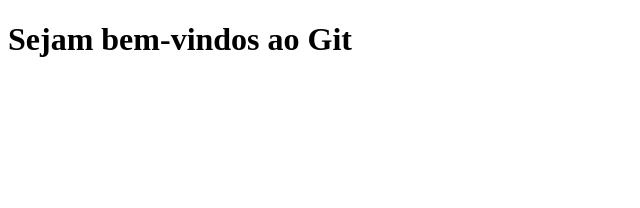
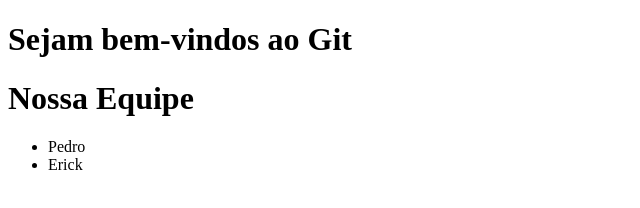
Before and after one commit to rommelcarneiro/git-pmg-cc-m-2021-2, a plain HTML site: page index.html in a window 1280 px wide. Shown: the whole page, without its empty margins (0-640 px from the left). Drawn offline with Linux system fonts and the light colour scheme.

Commit message:
UPDATE index.html

```diff
--- a/index.html
+++ b/index.html
@@ -8,5 +8,11 @@
 </head>
 <body>
     <h1>Sejam bem-vindos ao Git</h1>
+
+    <h1>Nossa Equipe</h1>
+    <ul>
+        <li>Pedro</li>
+        <li>Erick</li>
+    </ul>
 </body>
 </html>
```
